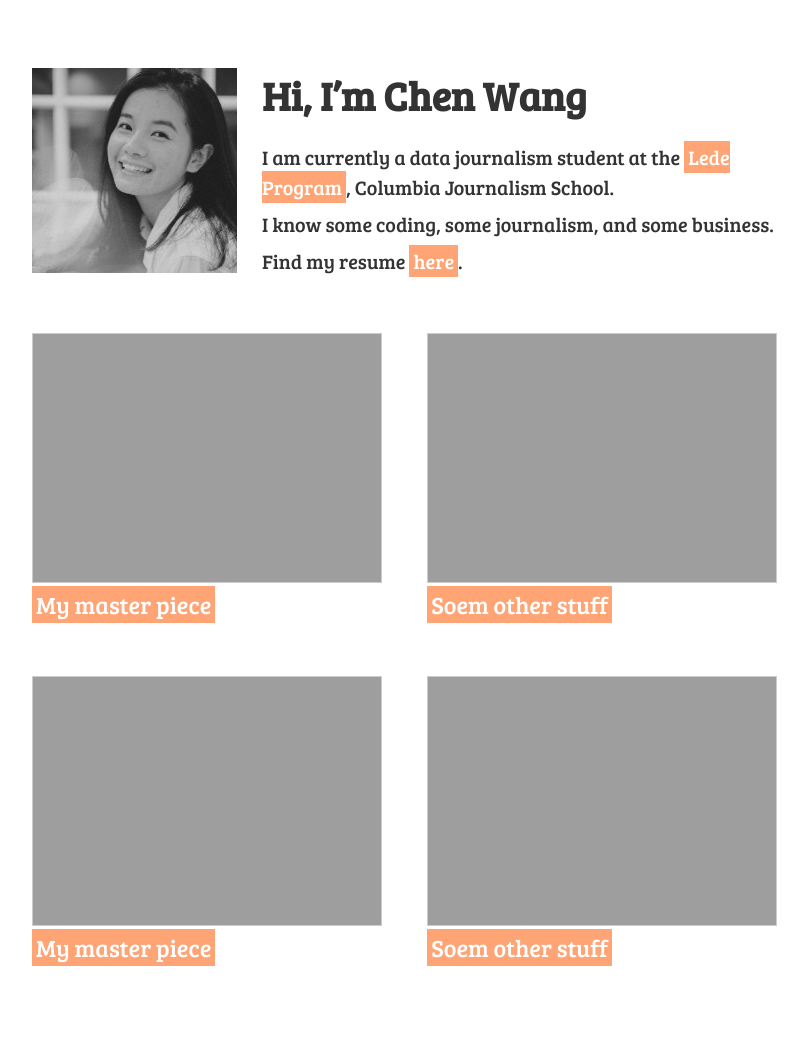
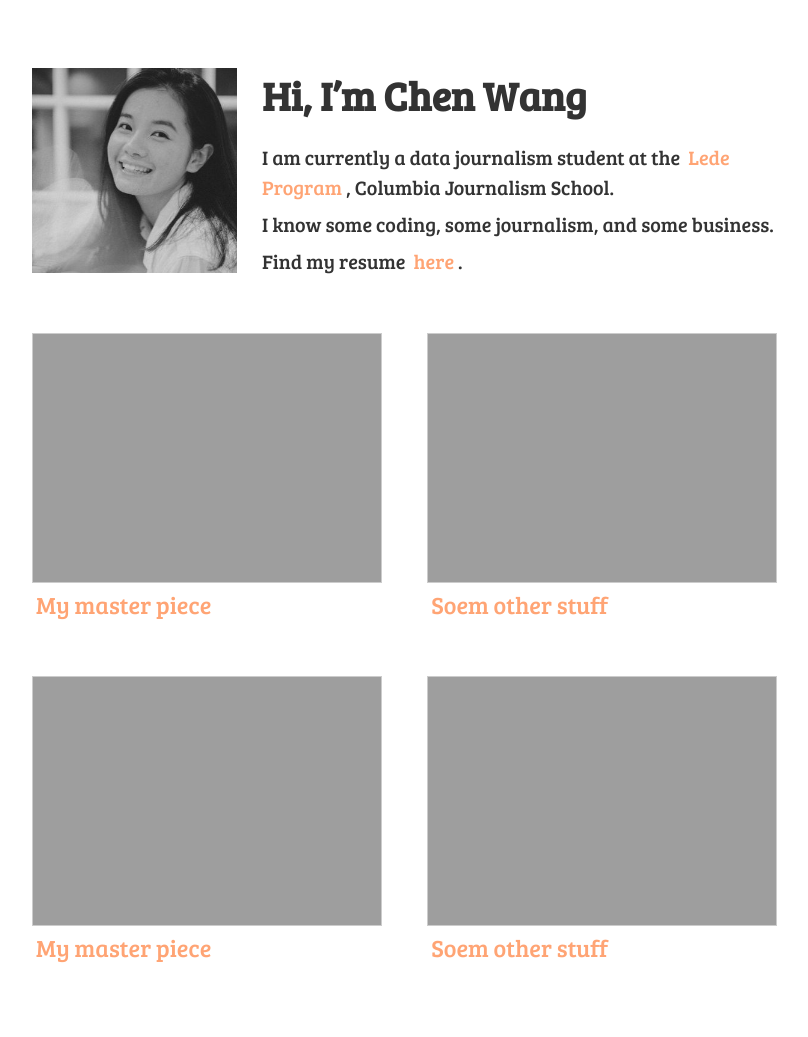
Before and after one commit to hichenwang/Data_Studio_Projects, a Jekyll site: the page built from docs/index.md, in a window 1280 px wide. Shown: the whole page, without its empty margins (233-1041 px from the left). Built offline with Jekyll 4.4.1, drawn with Linux system fonts in a browser that asks for light colours.

Commit message:
website update

```diff
--- a/docs/assets/css/main.css
+++ b/docs/assets/css/main.css
@@ -70,13 +70,13 @@ li img {
 
 a:link, a:visited {
   text-decoration: none;
-  background: #ffa474;
+  background: #ffffff;
   padding: 2px 4px;
-  color: #ffffff;
+  color: #ffa474;
 }
 
 a:focus, a:hover, a:active {
   text-decoration: none;
-  background: #ffffff;
-  color: #ffa474;
+  background: #ffa474;
+  color: #ffffff;
 }
```
